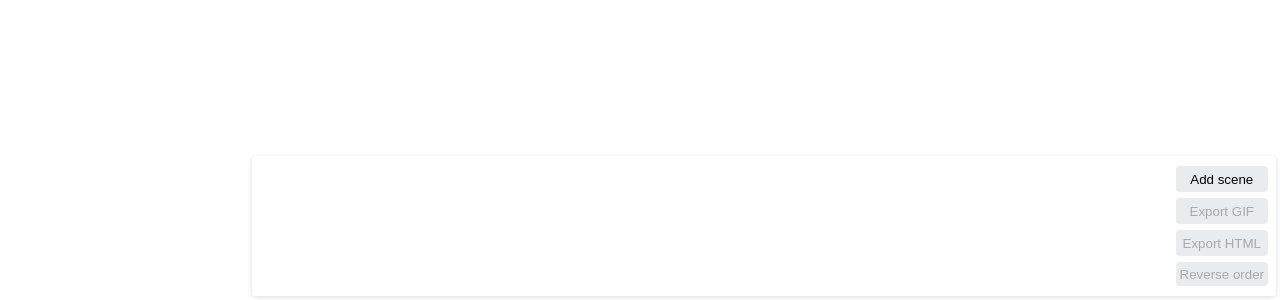
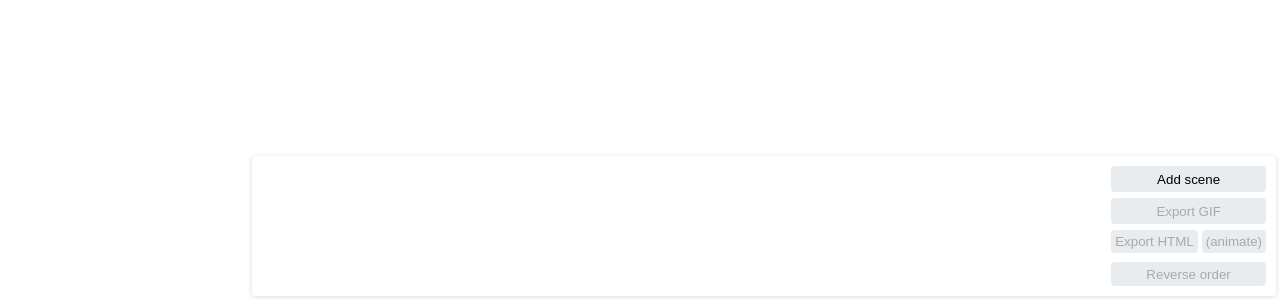
Before and after one commit to dai-shi/excalidraw-claymate, a React (Create React App) app: page / in a window 1280 px wide. Shown: the part 500-800 px from the top of the page. Built offline with nearby package versions, Linux system fonts and the light colour scheme; the HTML template or start-up script is replaced by a standard one.

Commit message:
feat: integrate excalidraw-animate

```diff
--- a/package.json
+++ b/package.json
@@ -6,6 +6,7 @@
   "dependencies": {
     "@excalidraw/excalidraw": "0.8.0",
     "browser-fs-access": "^0.17.3",
+    "excalidraw-animate": "^0.1.1",
     "gif.js": "^0.2.0",
     "lodash": "^4.17.21",
     "nanoid": "^3.1.23",
@@ -16,10 +17,10 @@
     "@testing-library/jest-dom": "^5.13.0",
     "@testing-library/react": "^11.2.7",
     "@types/jest": "^26.0.23",
+    "@types/lodash": "^4.14.170",
     "@types/nanoid": "^3.0.0",
     "@types/react": "^17.0.9",
     "@types/react-dom": "^17.0.6",
-    "@types/lodash": "^4.14.170",
     "cypress": "^7.4.0",
     "eslint-config-prettier": "^8.3.0",
     "eslint-plugin-cypress": "^2.11.3",
--- a/src/Claymate.css
+++ b/src/Claymate.css
@@ -36,7 +36,7 @@
 }
 
 .Claymate-buttons button {
-  margin: 0.125rem 0;
+  margin: 0.125rem;
   padding: 0.25rem;
 }
 
--- a/src/Claymate.tsx
+++ b/src/Claymate.tsx
@@ -39,8 +39,8 @@ const Claymate: React.FC<Props> = ({
     await exportToGif(scenes);
   };
 
-  const exportHtml = async () => {
-    await exportToHtml(scenes);
+  const exportHtml = async (animate?: boolean) => {
+    await exportToHtml(scenes, { animate });
   };
 
   const deleteScene = (id: string) => {
@@ -187,13 +187,22 @@ const Claymate: React.FC<Props> = ({
         >
           Export GIF
         </button>
+        <div>
           <button
             type="button"
-          onClick={exportHtml}
+            onClick={() => exportHtml()}
             disabled={scenes.length === 0}
           >
             Export HTML
           </button>
+          <button
+            type="button"
+            onClick={() => exportHtml(true)}
+            disabled={scenes.length === 0}
+          >
+            (animate)
+          </button>
+        </div>
         <button
           type="button"
           onClick={reverseOrder}
--- a/src/exportToHtml.ts
+++ b/src/exportToHtml.ts
@@ -1,9 +1,25 @@
 import { fileSave } from "browser-fs-access";
 import { exportToSvg } from "@excalidraw/excalidraw";
+import type {
+  ExcalidrawElement,
+  NonDeletedExcalidrawElement,
+} from "@excalidraw/excalidraw/types/element/types";
+import { animateSvg } from "excalidraw-animate";
 
 import { Scene } from "./types";
 
-export const exportToHtml = async (scenes: Scene[]) => {
+const getNonDeletedElements = (
+  elements: readonly ExcalidrawElement[]
+): NonDeletedExcalidrawElement[] =>
+  elements.filter(
+    (element): element is NonDeletedExcalidrawElement => !element.isDeleted
+  );
+
+type Options = {
+  animate?: boolean;
+};
+
+export const exportToHtml = async (scenes: Scene[], options: Options) => {
   let html = `<!DOCTYPE html>
     <html lang="en">
       <style>
@@ -19,7 +35,7 @@ export const exportToHtml = async (scenes: Scene[]) => {
         let index = 0;
         let totalScenes = ${scenes.length}
         function updateTitle() {
-          document.getElementById('title').innerText = index+1 + " of " + totalScenes;
+          document.getElementById('title').innerText = '' + (index + 1) + ' of ' + totalScenes;
         }
         function moveLeft() {
           if (index > 0) {
@@ -27,6 +43,7 @@ export const exportToHtml = async (scenes: Scene[]) => {
             index -= 1;
             document.getElementById('scene' + index).style.display = 'block';
             updateTitle();
+            document.getElementById('scene' + index).setCurrentTime(0);
           }
         }
         function moveRight() {
@@ -35,11 +52,12 @@ export const exportToHtml = async (scenes: Scene[]) => {
             index += 1;
             document.getElementById('scene' + index).style.display = 'block';
             updateTitle();
+            document.getElementById('scene' + index).setCurrentTime(0);
           }
         }
         function closeNavigation() {
           document.getElementById('navigation').style.display = 'none';
-          document.getElementById('slides').style.height = "100vh";
+          document.getElementById('slides').style.height = '100vh'
         }
         function toggleMaximise() {
           if (document.fullscreenElement === document.body) {
@@ -50,6 +68,7 @@ export const exportToHtml = async (scenes: Scene[]) => {
         }
         document.addEventListener('DOMContentLoaded', () => {
           document.getElementById('scene' + index).style.display = 'block';
+          document.getElementById('scene' + index).setCurrentTime(0);
         });
         document.addEventListener('keydown', (event) => {
           if (event.key === 'ArrowRight') {
@@ -58,7 +77,7 @@ export const exportToHtml = async (scenes: Scene[]) => {
           if (event.key === 'ArrowLeft') {
             moveLeft();
           }
-          if (event.key.toLowerCase() === "f") {
+          if (event.key.toLowerCase() === 'f') {
             toggleMaximise();
           }
         });
@@ -69,6 +88,9 @@ export const exportToHtml = async (scenes: Scene[]) => {
   `;
   scenes.forEach((scene, index) => {
     const svg: SVGSVGElement = exportToSvg(scene.drawing);
+    if (options.animate) {
+      animateSvg(svg, getNonDeletedElements(scene.drawing.elements));
+    }
     svg.id = `scene${index}`;
     svg.style.display = "none";
     html += svg.outerHTML;
```
Also changed, not shown: 1 other file (tests, documents, lock files or other folders). Lines whose indentation alone changed are shown as unchanged.
